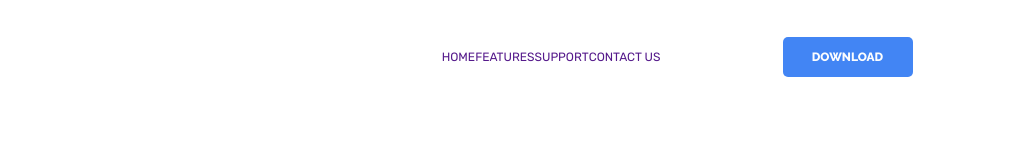
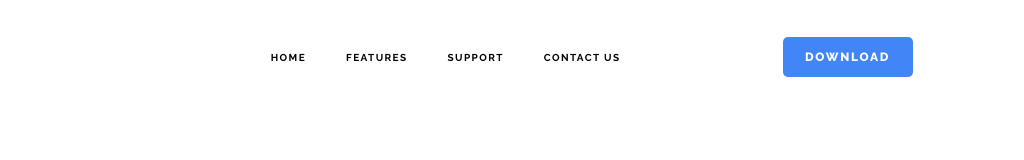
Before and after one commit to shakirova-g/Go-corona, a plain HTML site: page index.html in a window 1280 px wide. Shown: the full height of the page, 256-1280 px from the left. Drawn offline with Linux system fonts and the light colour scheme.

Commit message:
Header finished

```diff
--- a/scss/style.scss
+++ b/scss/style.scss
@@ -45,13 +45,23 @@ body{
 .menu {
    display: flex;
    justify-content: flex-end;
+   padding: 0 40px 0 0 ;
 }
 .menu__list {
    display: flex;
+   gap: 40px;
+
 }
 .menu__item {
 }
 .menu__link {
+   font-family: 'Raleway';
+   font-weight: 700;
+   font-size: 10px;
+   line-height: 12px;
+   letter-spacing: 0.14em;
+   color: #000000;
+   text-transform: uppercase;
 }
 
 .button {
@@ -66,6 +76,9 @@ body{
    padding: 14px;
    font-family: Raleway;
    font-weight: 800;
+   letter-spacing: 0.14em;
+   text-transform: uppercase;
+   background-color: #EC5863;
    :hover {
       background-color: #616161;
    }
```
Also changed, not shown: css/style.css, 1 other file.
